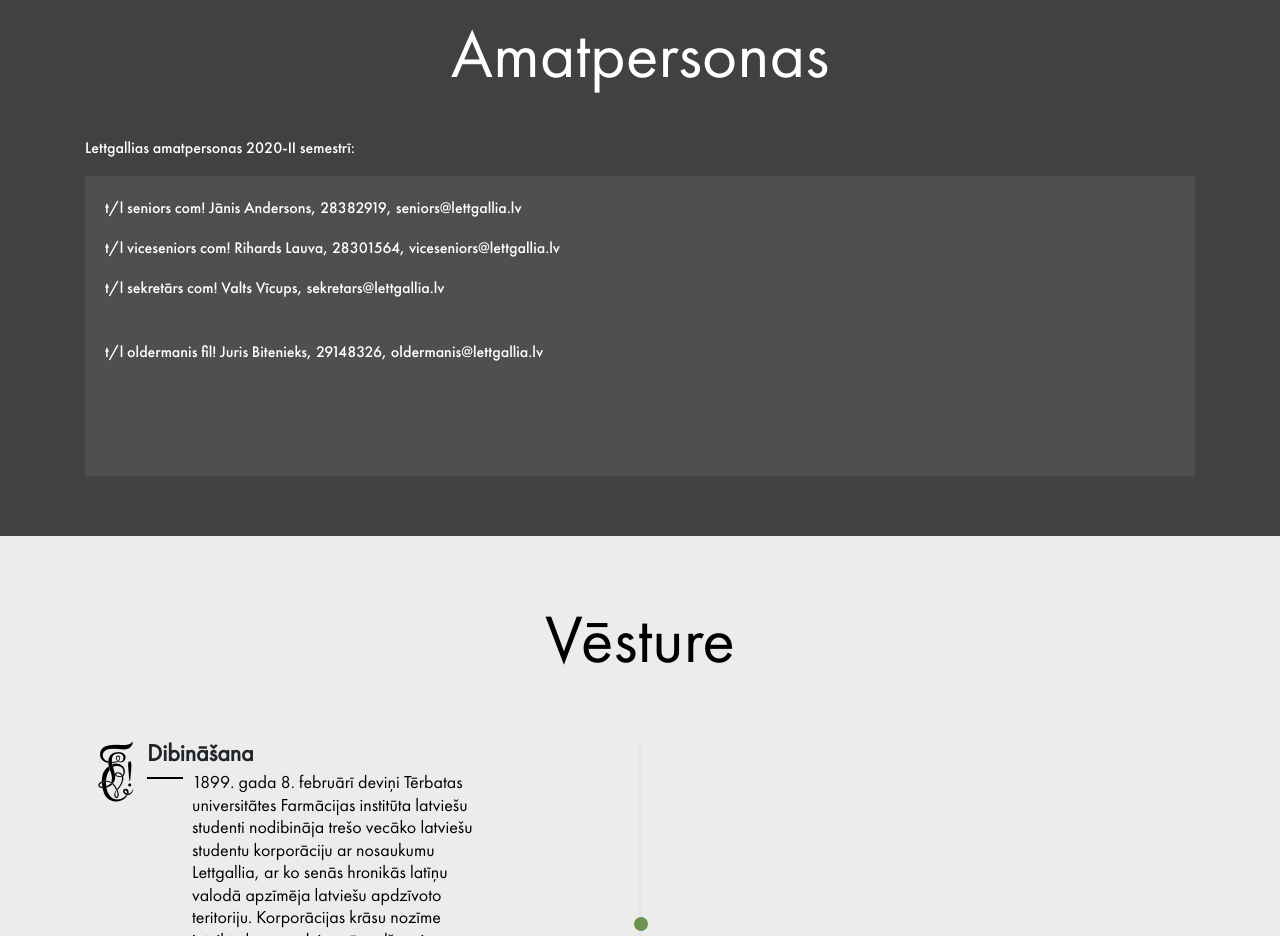
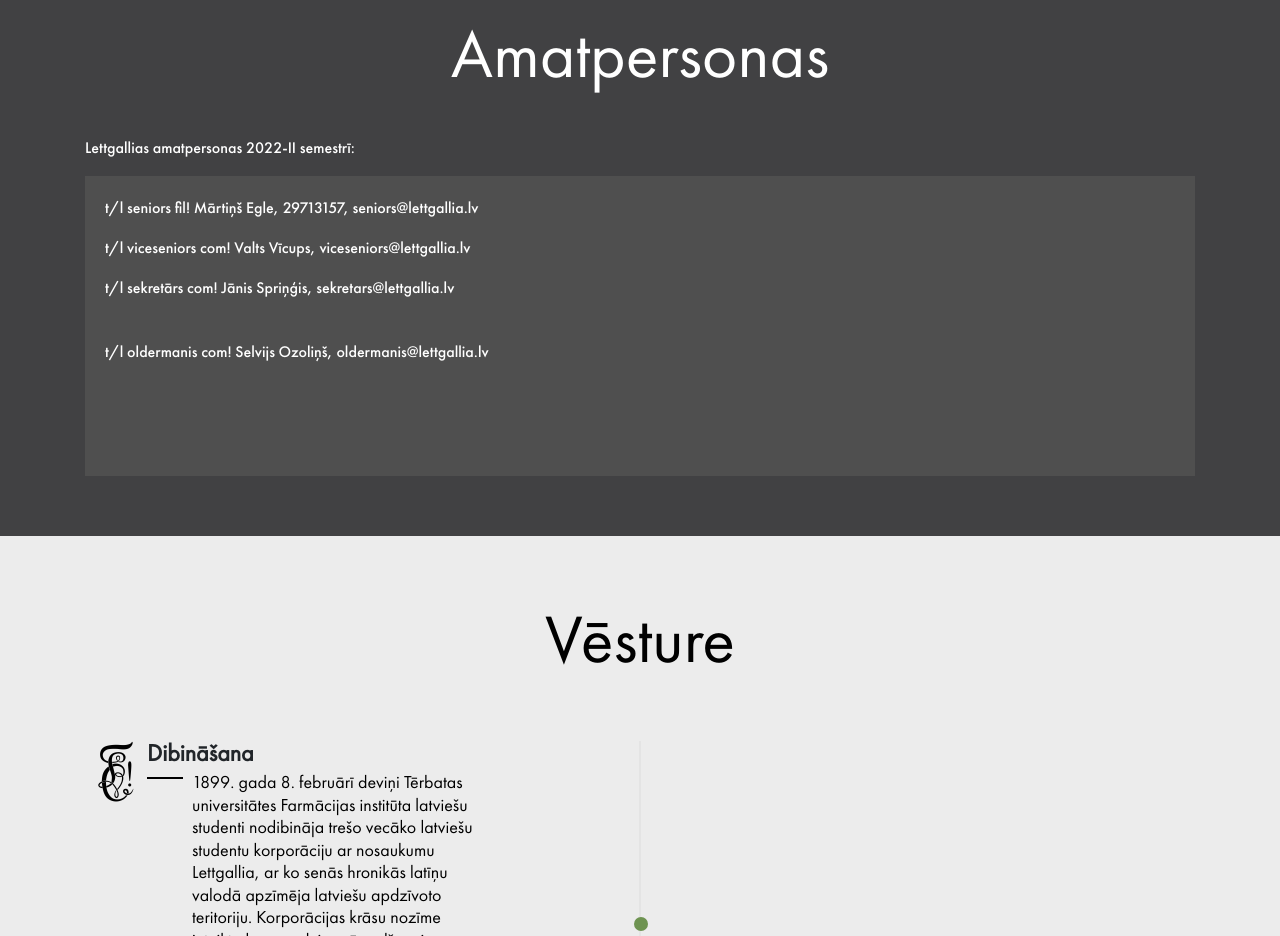
Before and after one commit to lettgallia/homepage, an Eleventy site: page site/index.html in a window 1280 px wide. Shown: the part 1460-2396 px from the top of the page. Built offline with nearby package versions, Linux system fonts and the light colour scheme; Eleventy itself is replaced by a stand-in of ours; files that its build step writes are made by us from their sources.

Commit message:
2022-II amatpersonas

```diff
--- a/site/index.html
+++ b/site/index.html
@@ -32,14 +32,14 @@
 <section id="Officials">
   <div class="container">
     <h2>Amatpersonas</h2>
-    <p>Lettgallias amatpersonas 2020-II semestrī:</p>
+    <p>Lettgallias amatpersonas 2022-II semestrī:</p>
     <div class="row">
       <div class="col-xs-12 col-sm-12 col-md-12 col-lg-12 col-xl-12">
         <div class="grey-box">
-          <p>t/l seniors com! Jānis Andersons, 28382919, seniors@lettgallia.lv</p>
-          <p>t/l viceseniors com! Rihards Lauva, 28301564, viceseniors@lettgallia.lv</p>
-          <p>t/l sekretārs com! Valts Vīcups, sekretars@lettgallia.lv</p></br>
-          <p>t/l oldermanis fil! Juris Bitenieks, 29148326, oldermanis@lettgallia.lv</p>
+          <p>t/l seniors fil! Mārtiņš Egle, 29713157, seniors@lettgallia.lv</p>
+          <p>t/l viceseniors com! Valts Vīcups, viceseniors@lettgallia.lv</p>
+          <p>t/l sekretārs com! Jānis Spriņģis, sekretars@lettgallia.lv</p></br>
+          <p>t/l oldermanis com! Selvijs Ozoliņš, oldermanis@lettgallia.lv</p>
         </div>
       </div>
     </div>
```
Also changed, not shown: docs/index.html (+5 -5 lines).
